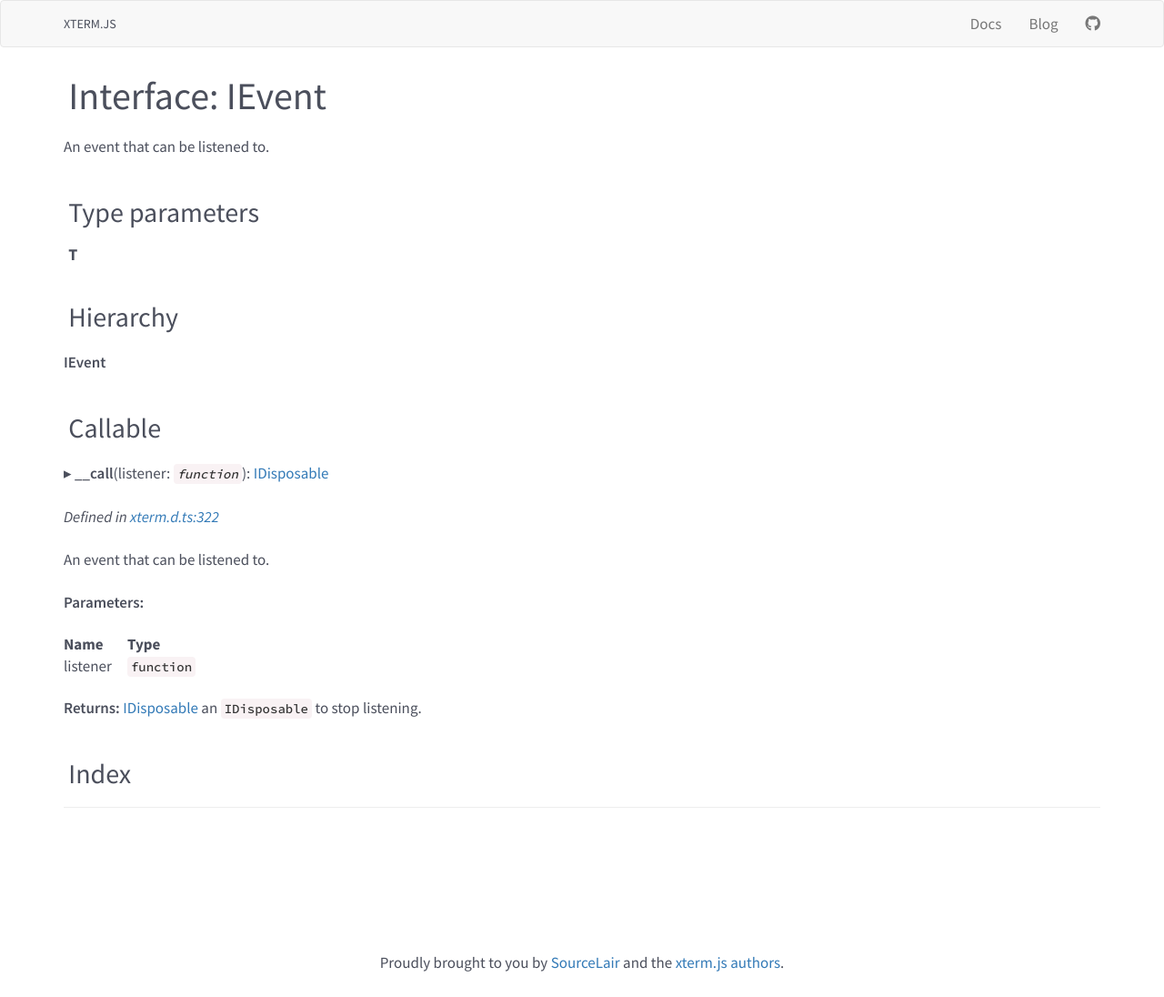
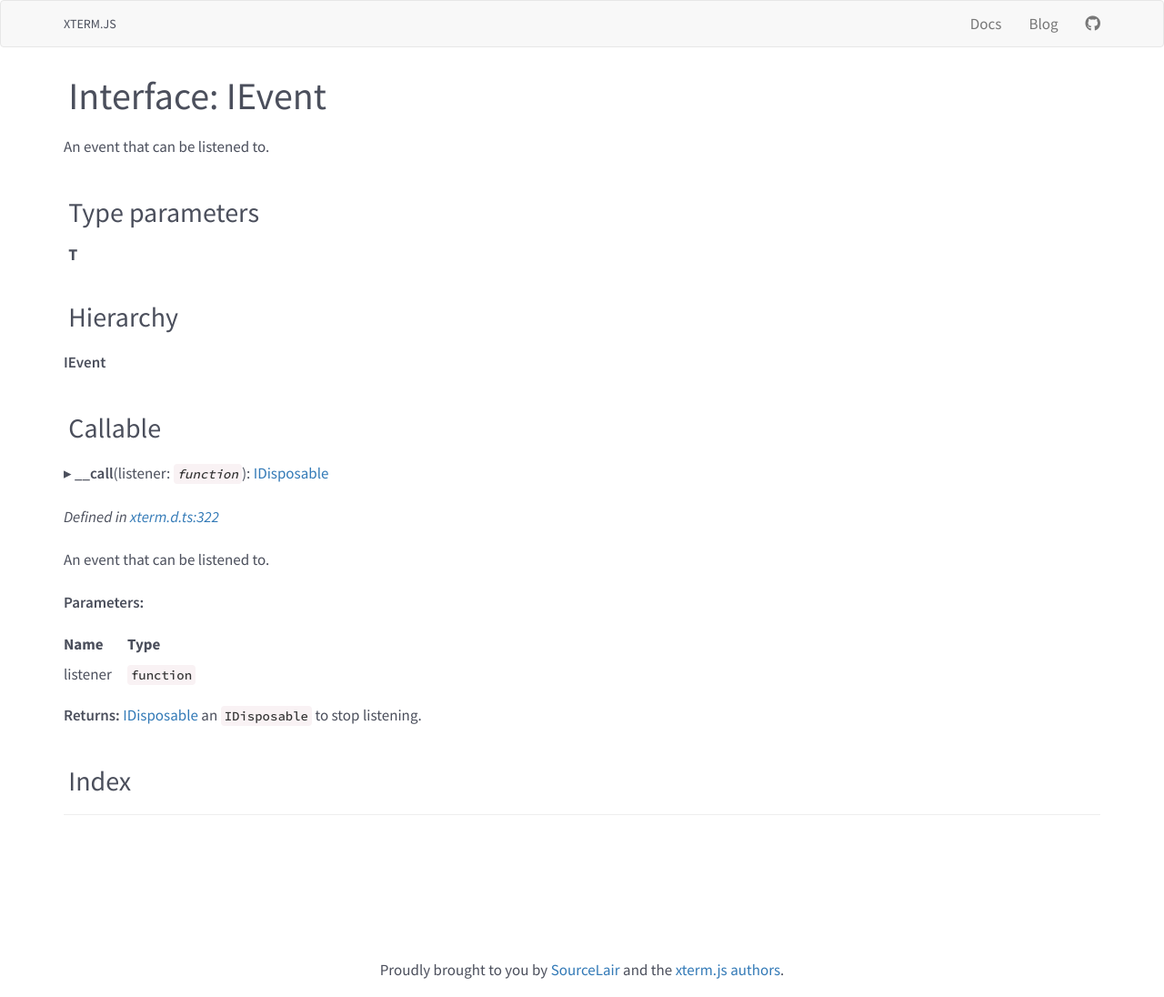
Before and after one commit to xtermjs/xtermjs.org, a Jekyll site: the page built from _docs/api/terminal/interfaces/ievent.md, in a window 1280 px wide. Shown: the whole page at 91% size. Built offline with Jekyll 4.4.1, drawn with Linux system fonts in a browser that asks for light colours; nearby versions of some CDN libraries.

Commit message:
Fixed bottom-padding for table headers
It'll look weird of there's only `th`s and no `td`s, but that does't happen.

```diff
--- a/css/main.scss
+++ b/css/main.scss
@@ -132,8 +132,11 @@ strong {
   margin-top: 20px;
 }
 
-.docs-content tr:not(:last-child) {
-  td, th { padding-bottom: 0.5em; }
+.docs-content table {
+  th,
+  tr:not(:last-child) td {
+    padding-bottom: 0.5em;
+  }
 }
 
 .docs-content td:not(:last-child) {
```
